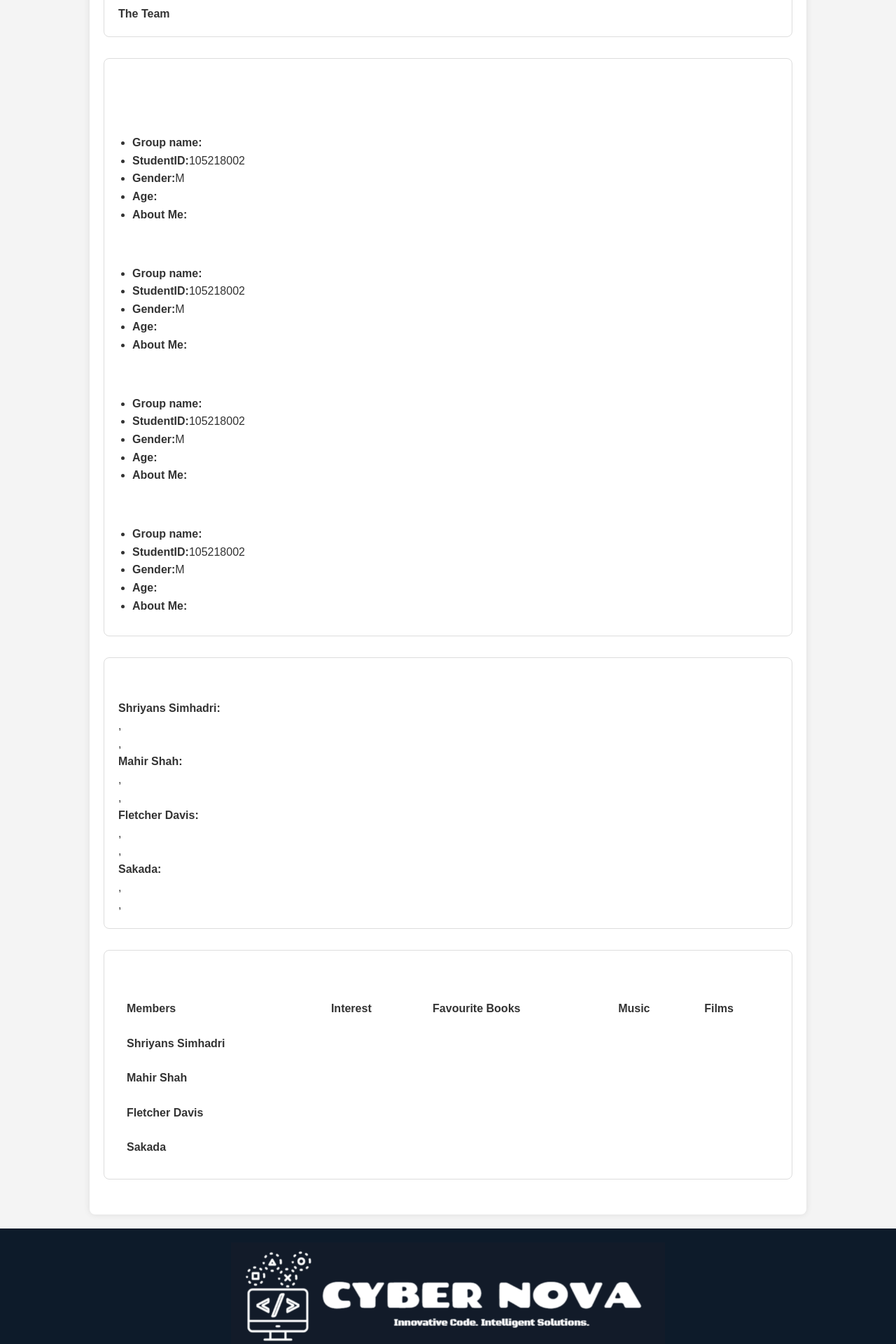
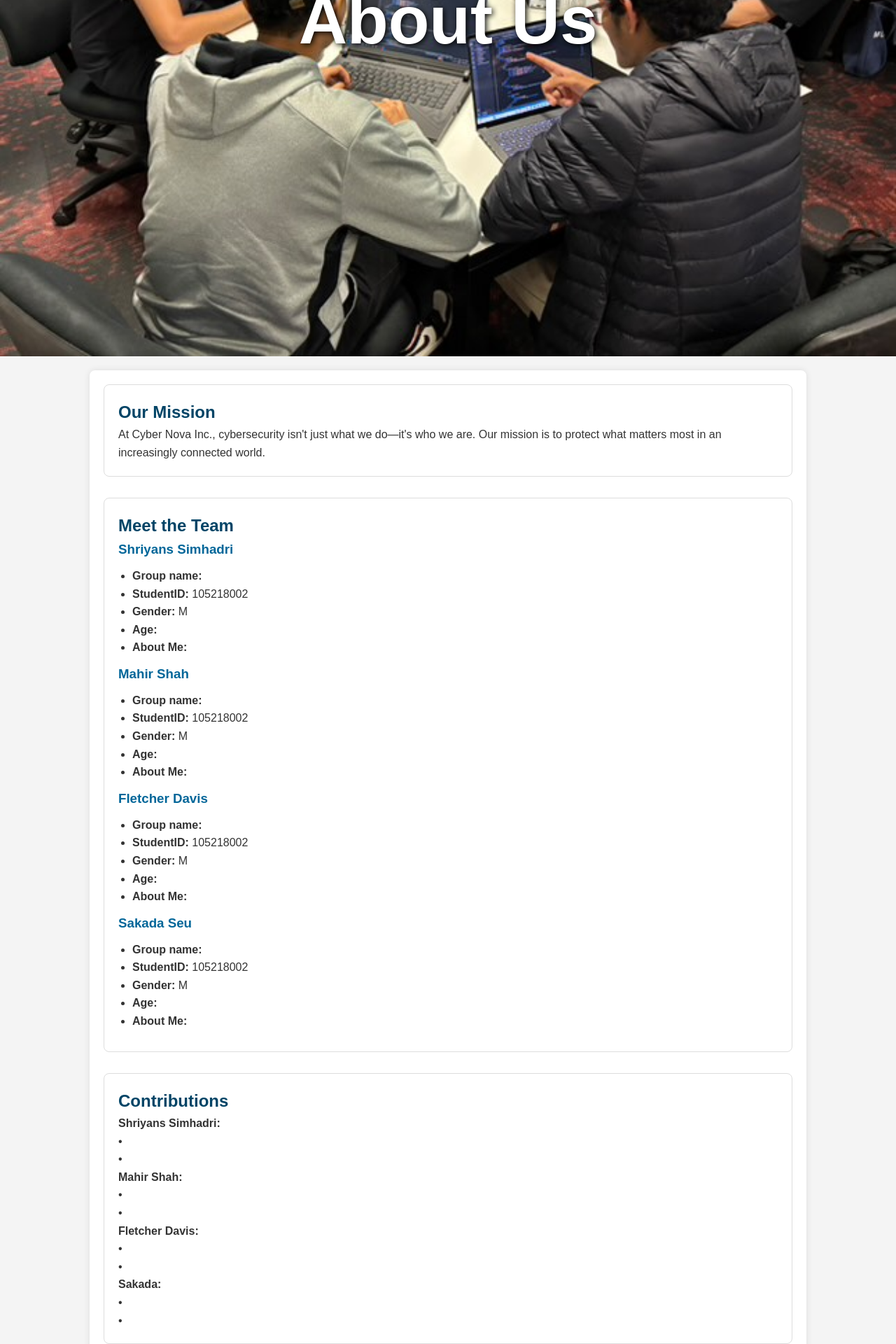
Before and after one commit to Shriyans007/Web-Tech-Project, a PHP site: page /about.html in a window 1280 px wide. Shown: the part 589-2509 px from the top of the page at 70% size. Run offline with PHP 8.4, Linux system fonts and the light colour scheme.

Commit message:
added group photo

```diff
--- a/about.html
+++ b/about.html
@@ -3,7 +3,7 @@
 <head>
     <meta charset="UTF-8">
     <meta name="viewport" content="width=device-width, initial-scale=1.0">
-    <title>About</title>
+    <title>About Us | Cyber Nova Inc.</title>
     <link rel="stylesheet" href="styles.css">
 </head>
 <body>
@@ -22,109 +22,93 @@
             </ul>
         </nav>
     </header>
-    <main>
-        <section>
-            <div class="title">
+
+    <!-- Group Photo Banner with Text -->
+    <div class="hero-image">
+        <img src="/groupphoto.jpg" alt="Team Group Photo" width="100%">
+        <div class="hero-text">
             <h1>About Us</h1>
-                    <p>At Your Company Name, cybersecurity isn't just what we do—it's who we are. Our mission is to protect what matters most in an increasingly connected world.</p>
+        </div>
     </div>
 
-            <div class="image">
-                <figure>
-                    <img src="croc.jpg">
-                    <figcaption><b>The Team</b></figcaption>
-                </figure>
-            </div>
+    <main>
+        <section class="intro">
+            <h2>Our Mission</h2>
+            <p>At Cyber Nova Inc., cybersecurity isn't just what we do—it's who we are. Our mission is to protect what matters most in an increasingly connected world.</p>
         </section>
 
-        <section class="Student-discriptons">
-                <div class="Titletwo">
-                    <h1>Lead by Professionals</h1>
-                </div>
-
-                <div class="SakadaSeu">
-                    <h1 id="name">Shriyans Simhadri</h1>
-                    <ul id="lists">
-                        <li><b>Group name:</b></li>
-                        <li><b>StudentID:</b>105218002</li>
-                        <li><b>Gender:</b>M</li>
-                        <li><b>Age:</b></li>
-                        <li><b>About Me:</b></li>
+        <section class="team">
+            <h2>Meet the Team</h2>
+            <div class="team-member">
+                <h3>Shriyans Simhadri</h3>
+                <ul>
+                    <li><strong>Group name:</strong></li>
+                    <li><strong>StudentID:</strong> 105218002</li>
+                    <li><strong>Gender:</strong> M</li>
+                    <li><strong>Age:</strong></li>
+                    <li><strong>About Me:</strong></li>
                 </ul>
             </div>
 
-                <div class="SakadaSeu">
-                    <h1 id="name">Mahir Shah</h1>
-                    <ul id="lists">
-                        <li><b>Group name:</b></li>
-                        <li><b>StudentID:</b>105218002</li>
-                        <li><b>Gender:</b>M</li>
-                        <li><b>Age:</b></li>
-                        <li><b>About Me:</b></li>
+            <div class="team-member">
+                <h3>Mahir Shah</h3>
+                <ul>
+                    <li><strong>Group name:</strong></li>
+                    <li><strong>StudentID:</strong> 105218002</li>
+                    <li><strong>Gender:</strong> M</li>
+                    <li><strong>Age:</strong></li>
+                    <li><strong>About Me:</strong></li>
                 </ul>
             </div>
 
-                <div class="SakadaSeu">
-                    <h1 id="name">Fletcher Davis</h1>
-                    <ul id="lists">
-                        <li><b>Group name:</b></li>
-                        <li><b>StudentID:</b>105218002</li>
-                        <li><b>Gender:</b>M</li>
-                        <li><b>Age:</b></li>
-                        <li><b>About Me:</b></li>
+            <div class="team-member">
+                <h3>Fletcher Davis</h3>
+                <ul>
+                    <li><strong>Group name:</strong></li>
+                    <li><strong>StudentID:</strong> 105218002</li>
+                    <li><strong>Gender:</strong> M</li>
+                    <li><strong>Age:</strong></li>
+                    <li><strong>About Me:</strong></li>
                 </ul>
             </div>
 
-                <div class="SakadaSeu">
-                    <h1 id="name">Sakada Seu</h1>
-                    <ul id="lists">
-                        <li><b>Group name:</b></li>
-                        <li><b>StudentID:</b>105218002</li>
-                        <li><b>Gender:</b>M</li>
-                        <li><b>Age:</b></li>
-                        <li><b>About Me:</b></li>
+            <div class="team-member">
+                <h3>Sakada Seu</h3>
+                <ul>
+                    <li><strong>Group name:</strong></li>
+                    <li><strong>StudentID:</strong> 105218002</li>
+                    <li><strong>Gender:</strong> M</li>
+                    <li><strong>Age:</strong></li>
+                    <li><strong>About Me:</strong></li>
                 </ul>
             </div>
         </section>
 
-        <section class="Contributions">
-            <div class="title3">
-                <h1>Contributions</h1>
-            </div>
+        <section class="contributions">
+            <h2>Contributions</h2>
+            <dl>
+                <dt><strong>Shriyans Simhadri:</strong></dt>
+                <dd>• </dd>
+                <dd>• </dd>
 
-            <div class="contribution">
-                <dl>
-                    <dt><b>Shriyans Simhadri:</b></dt>
-                    <dd>,</dd>
-                    <dd>,</dd>
+                <dt><strong>Mahir Shah:</strong></dt>
+                <dd>• </dd>
+                <dd>• </dd>
+
+                <dt><strong>Fletcher Davis:</strong></dt>
+                <dd>• </dd>
+                <dd>• </dd>
+
+                <dt><strong>Sakada:</strong></dt>
+                <dd>• </dd>
+                <dd>• </dd>
             </dl>
-
-                <dl>
-                    <dt><b>Mahir Shah:</b></dt>
-                    <dd>,</dd>
-                    <dd>,</dd>
-                </dl>
-
-                <dl>
-                    <dt><b>Fletcher Davis:</b></dt>
-                    <dd>,</dd>
-                    <dd>,</dd>
-                </dl>
-
-                <dl>
-                    <dt><b>Sakada:</b></dt>
-                    <dd>,</dd>
-                    <dd>,</dd>
-                </dl>
-            </div>
         </section>
 
-        <section class="Interests">
-            <div class="title4">
-                <h1>Interest</h1>
-            </div>
-
+        <section class="interests">
+            <h2>Interests</h2>
             <table>
+                <thead>
                     <tr>
                         <th>Members</th>
                         <th>Interest</th>
@@ -132,46 +116,32 @@
                         <th>Music</th>
                         <th>Films</th>
                     </tr>
-
+                </thead>
+                <tbody>
                     <tr>
-                    <td><b>Shriyans Simhadri</b></td>
-                    <td></td>
-                    <td></td>
-                    <td></td>
-                    <td></td>
+                        <td><strong>Shriyans Simhadri</strong></td>
+                        <td></td><td></td><td></td><td></td>
                     </tr>
-
                     <tr>
-                    <td><b>Mahir Shah</b></td>
-                    <td></td>
-                    <td></td>
-                    <td></td>
-                    <td></td>
+                        <td><strong>Mahir Shah</strong></td>
+                        <td></td><td></td><td></td><td></td>
                     </tr>
-
                     <tr>
-                    <td><b>Fletcher Davis</b></td>
-                    <td></td>
-                    <td></td>
-                    <td></td>
-                    <td></td>
+                        <td><strong>Fletcher Davis</strong></td>
+                        <td></td><td></td><td></td><td></td>
                     </tr>
-
                     <tr>
-                    <td><b>Sakada</b></td>
-                    <td></td>
-                    <td></td>
-                    <td></td>
-                    <td></td>
+                        <td><strong>Sakada</strong></td>
+                        <td></td><td></td><td></td><td></td>
                     </tr>
+                </tbody>
             </table>
         </section>
     </main>
-</body>
+
     <footer>
         <img src="/footerlogo.png" alt="Footer Logo" style="height: 150px;">
         <p>&copy; 2025 Cyber Nova Inc.</p>
     </footer>
-
-
+</body>
 </html>
--- a/styles.css
+++ b/styles.css
@@ -280,3 +280,25 @@ textarea {
   }
 
 /*Home Page*/
+
+/* Hero Section */
+.hero-image {
+    position: relative;
+    width: 100%;
+    overflow: hidden;
+}
+.hero-image img {
+    width: 100%;
+    height: auto;
+    display: block;
+}
+.hero-text {
+    position: absolute;
+    top: 50%;
+    left: 50%;
+    transform: translate(-50%, -50%);
+    color: white;
+    font-size: 3em;
+    font-weight: bold;
+    text-shadow: 2px 2px 8px #000;
+}
```
Also changed, not shown: groupphoto.jpg (added). Lines whose indentation alone changed are shown as unchanged.
